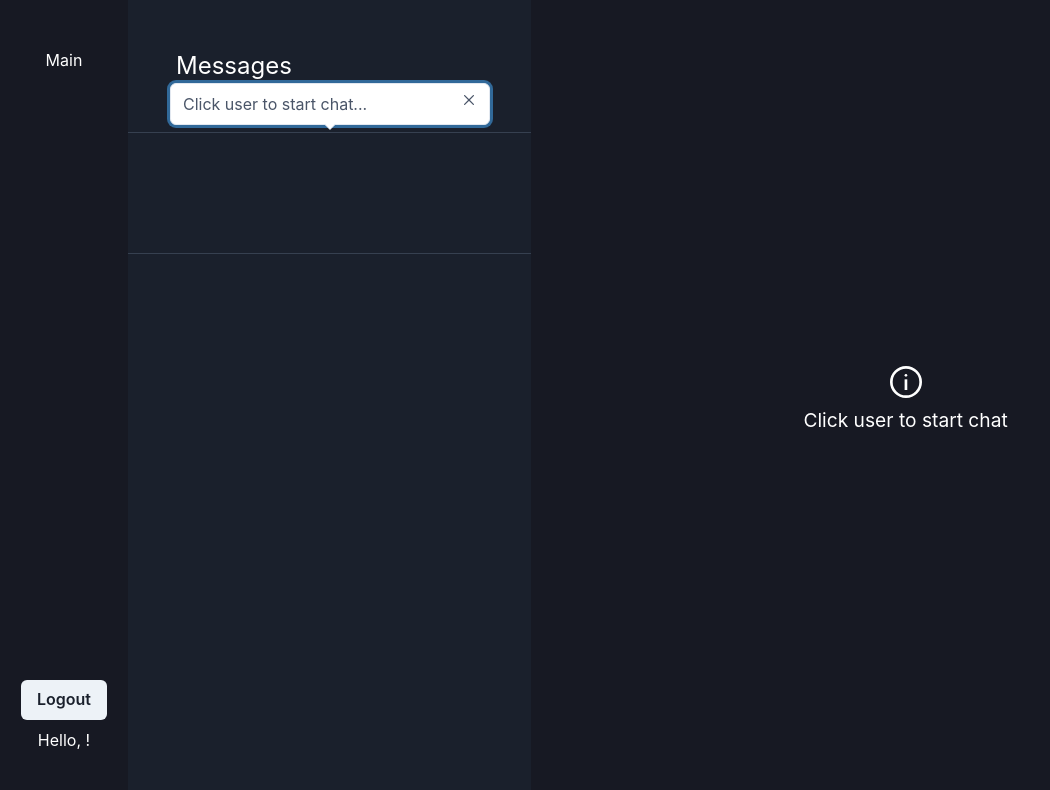
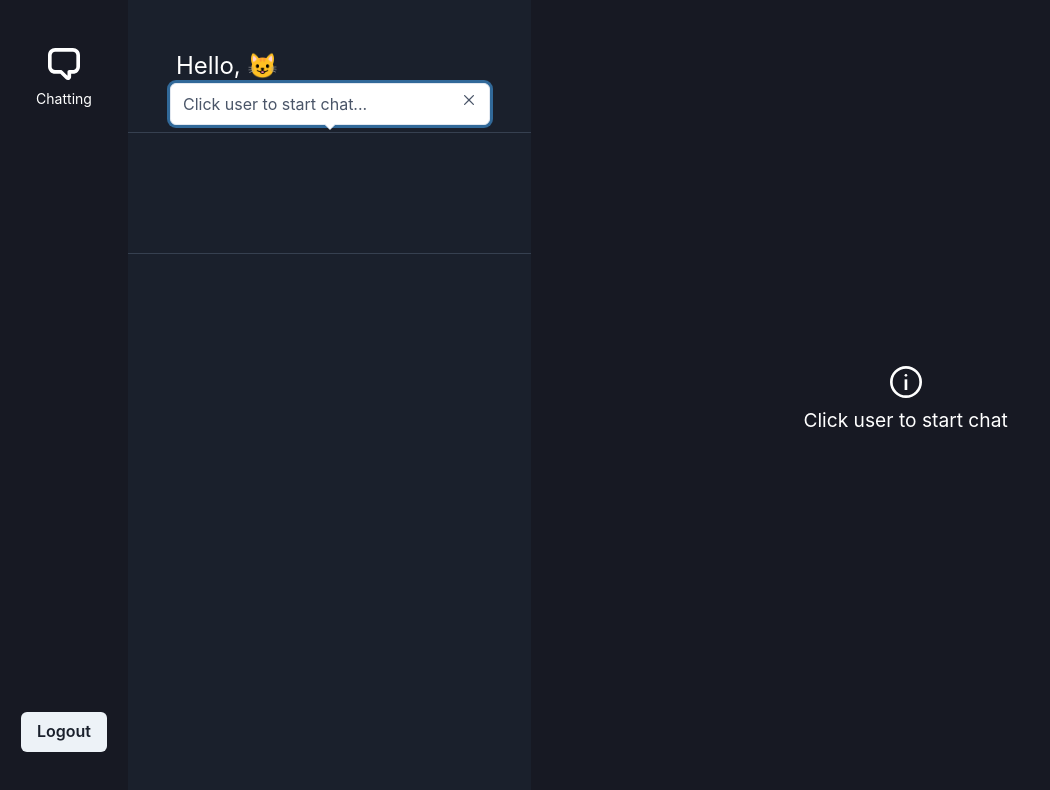
Before and after one commit to mnngfl/real-time-chat-application, a React (Vite) app in the folder client/: page / in a window 1280 px wide. Shown: the top 790 px of the page, without its empty margins (0-1050 px from the left). Built offline with nearby package versions, Linux system fonts and the light colour scheme; no server answers; sample sign-in values are in the browser's storage.

Commit message:
update NavBar

```diff
--- a/client/src/components/common/NavBar.tsx
+++ b/client/src/components/common/NavBar.tsx
@@ -1,8 +1,9 @@
-import { Box, Button, VStack } from "@chakra-ui/react";
+import { Box, Button, Text, VStack, theme } from "@chakra-ui/react";
 import { useRecoilState } from "recoil";
 import { userState } from "../../state";
 import { useNavigate } from "react-router-dom";
 import { useSocket } from "../../context/SocketProvider";
+import { ChatIcon } from "@chakra-ui/icons";
 
 const NavBar = () => {
   const navigate = useNavigate();
@@ -27,12 +28,21 @@ const NavBar = () => {
         paddingY={12}
         justifyContent={"space-between"}
       >
-        <Box>Main</Box>
+        <Box>
+          <VStack _hover={{ cursor: "pointer" }} onClick={() => navigate("/")}>
+            <ChatIcon boxSize={8} />
+            <Text fontSize={"sm"}>Chatting</Text>
+          </VStack>
+        </Box>
         <VStack>
           <Box>
-            <Button onClick={() => handleLogout()}>Logout</Button>
+            <Button
+              onClick={() => handleLogout()}
+              _hover={{ bgColor: theme.colors.gray[300] }}
+            >
+              Logout
+            </Button>
           </Box>
-          <Box>Hello, {user?.userName}!</Box>
         </VStack>
       </VStack>
     </Box>
--- a/client/src/pages/Chat.tsx
+++ b/client/src/pages/Chat.tsx
@@ -4,7 +4,7 @@ import ChatRoom from "../components/chat/ChatRoom";
 import { useCallback, useEffect } from "react";
 import { findUserChats } from "../services/chats";
 import { useRecoilState, useRecoilValue } from "recoil";
-import { onlineUserListState, userIdSelector } from "../state";
+import { onlineUserListState, userState } from "../state";
 import {
   chatListState,
   currentChatMessageListState,
@@ -16,7 +16,7 @@ import { currentChatIdSelector } from "../state/selectors/chatSelectors";
 
 const Chat = () => {
   const socket = useSocket();
-  const userId = useRecoilValue(userIdSelector);
+  const user = useRecoilValue(userState);
   const currentChatId = useRecoilValue(currentChatIdSelector);
   const [chatList, setChatList] = useRecoilState(chatListState);
   const [, setOnlineUserList] = useRecoilState(onlineUserListState);
@@ -43,10 +43,10 @@ const Chat = () => {
   }, [currentChatId, fetchChats]);
 
   useEffect(() => {
-    if (!socket || !userId) return;
+    if (!socket || !user?._id) return;
 
-    socket.emit("addNewUser", userId);
-  }, [socket, userId]);
+    socket.emit("addNewUser", user._id);
+  }, [socket, user?._id]);
 
   useEffect(() => {
     if (!socket) return;
@@ -106,7 +106,7 @@ const Chat = () => {
     <Flex w="90%">
       <Box w="35%" bg="gray.800" color={"white"}>
         <Box p={12}>
-          <Text fontSize={"2xl"}>Messages</Text>
+          <Text fontSize={"2xl"}>Hello, {user?.userName} 😺</Text>
         </Box>
         <Divider borderColor="gray.600" />
         <PotentialChat fetchChats={fetchChats} />
```
